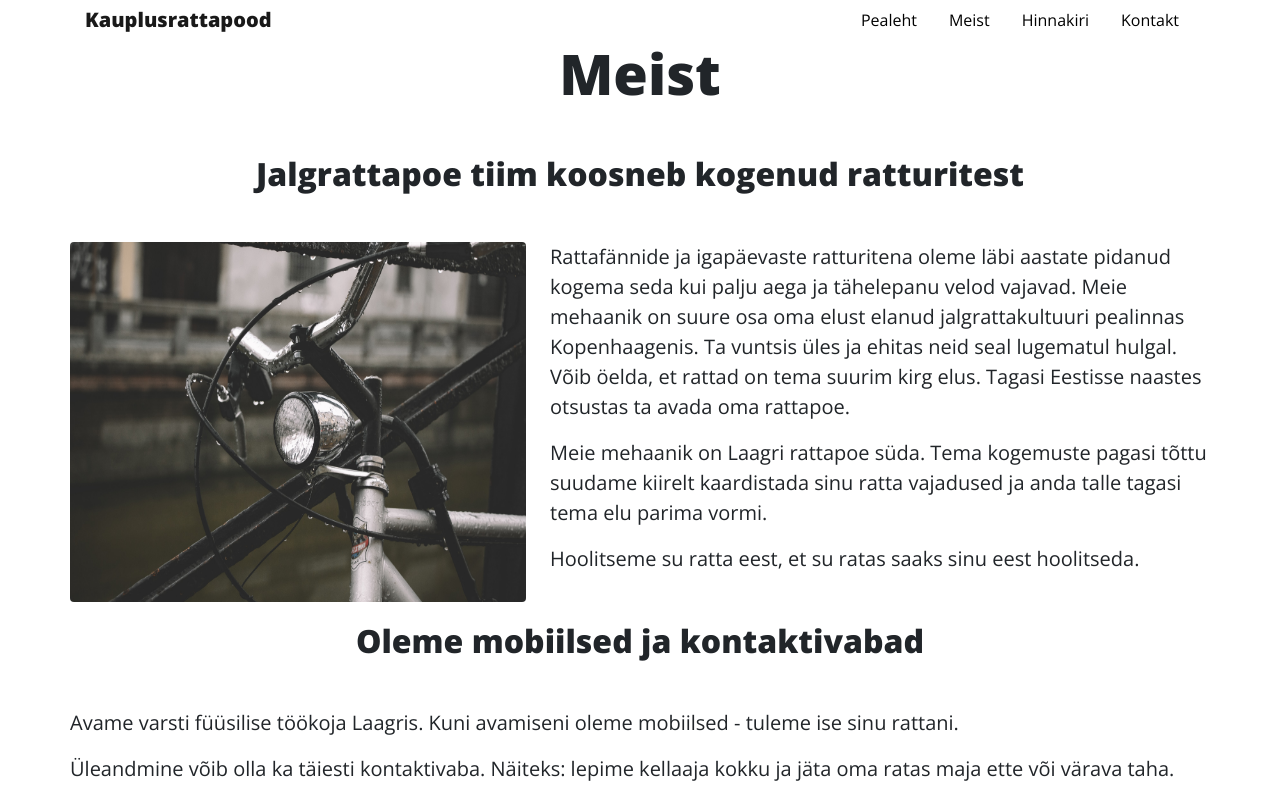
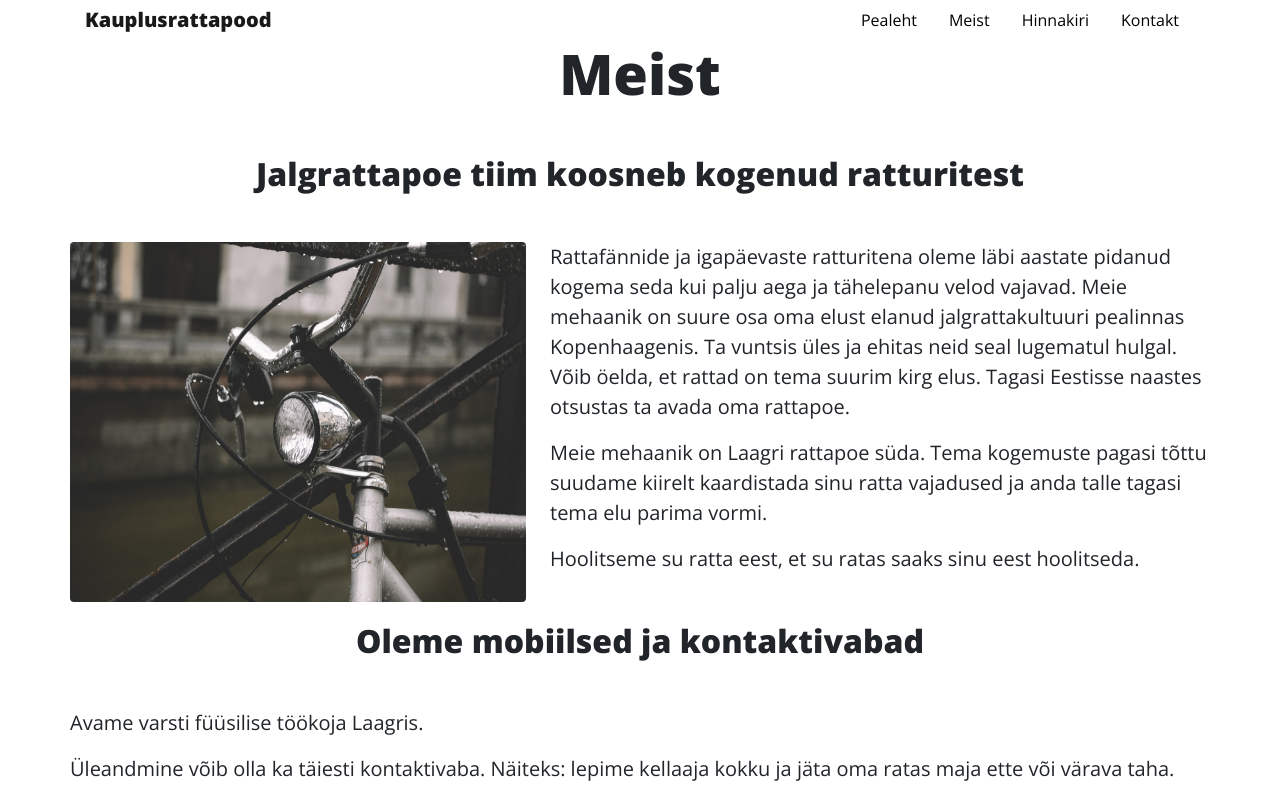
Before and after one commit to aigarsild/ooog_sample, a React (Create React App) app: page /about in a window 1280 px wide. Shown: the top 788 px of the page. Built offline with nearby package versions, Linux system fonts and the light colour scheme.

Commit message:
Content changes

```diff
--- a/src/templates/pages/about.jsx
+++ b/src/templates/pages/about.jsx
@@ -11,6 +11,7 @@ class About extends Component {
                     <meta charSet="utf-8" />
                     <title>Jalgratta poe meeskond</title>
                     <link rel="canonical" href="https://kauplusrattapood.ee/about" />
+                    <meta name="description" content="Jalgrattapoe tiim koosneb kogenud ratturitest" />
                 </Helmet>
                 <div className="container">
                     <div className="row">
@@ -24,7 +25,7 @@ class About extends Component {
                             <p className="mb-5">Hoolitseme su ratta eest, et su ratas saaks sinu eest hoolitseda.</p>
 
                             <h2 className="display-5 text-center w-100 font-weight-bold mb-5">Oleme mobiilsed ja kontaktivabad</h2>
-                            <p>Avame varsti füüsilise töökoja Laagris. Kuni avamiseni oleme mobiilsed - tuleme ise sinu rattani.</p>
+                            <p>Avame varsti füüsilise töökoja Laagris.</p>
                             <p className="mb-5">
                                 Üleandmine võib olla ka täiesti kontaktivaba. Näiteks: lepime kellaaja kokku ja jäta oma ratas maja ette või värava taha. Peale rattahooldust lepime aja kokku ja toome hooldatud jalgratta kokku lepitud kohta tagasi.
                             </p>
--- a/src/templates/pages/home.jsx
+++ b/src/templates/pages/home.jsx
@@ -21,7 +21,7 @@ class Home extends Component {
                         Aja saab kokkuleppida kirjutades
                         <a href="mailto:laagri.rattahooldus@gmail.com?Subject=Rattahooldus%20lehelt" target="_top"> laagri.rattahooldus@gmail.com </a>
                         või kirjutades <a href="#hinnakiri">hinnakirja all</a>
-                        <p className="lead text-center w-100">Avame varsti füüsilise poe Laagris. Kuni avamiseni oleme mobiilsed - tuleme ise sinu rattani. </p>
+                        <p className="lead text-center w-100">Avame varsti füüsilise poe Laagris.</p>
                     </div>
 
                     <div className="w-100 text-center">
```
